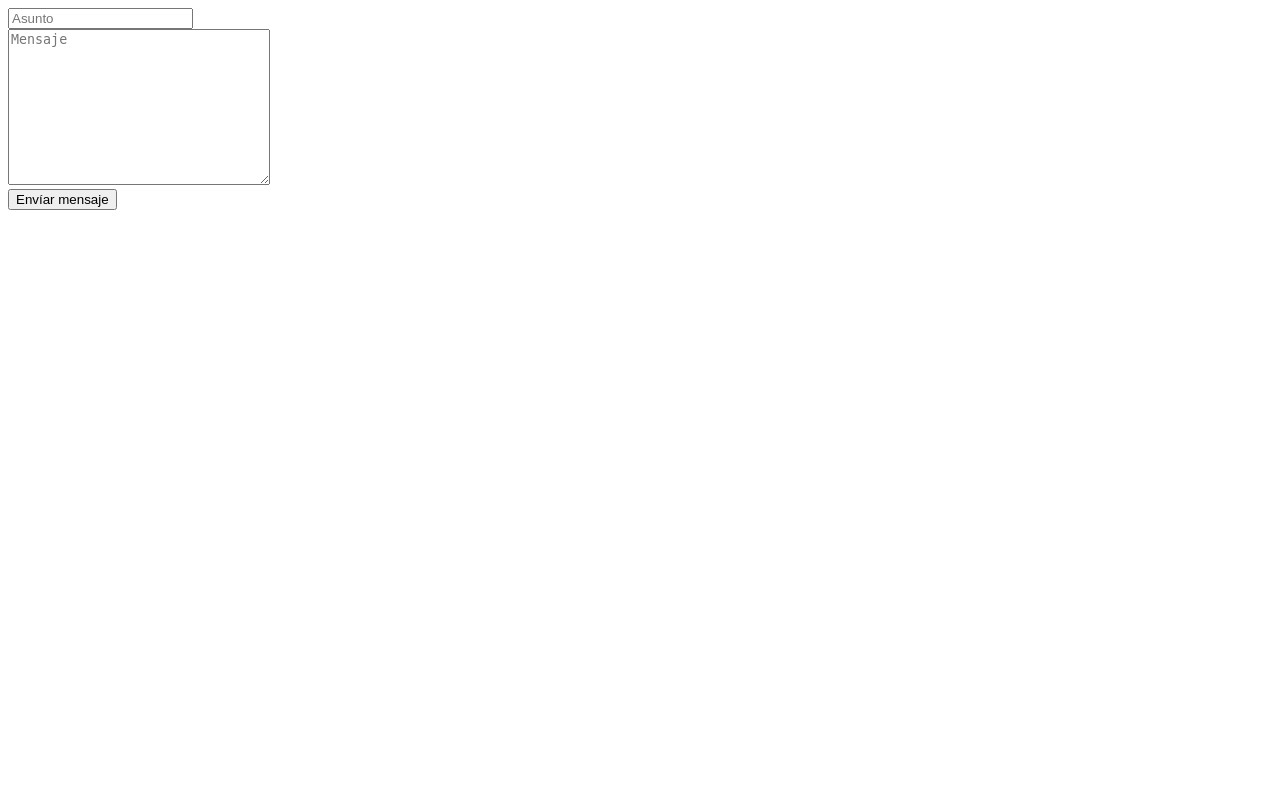
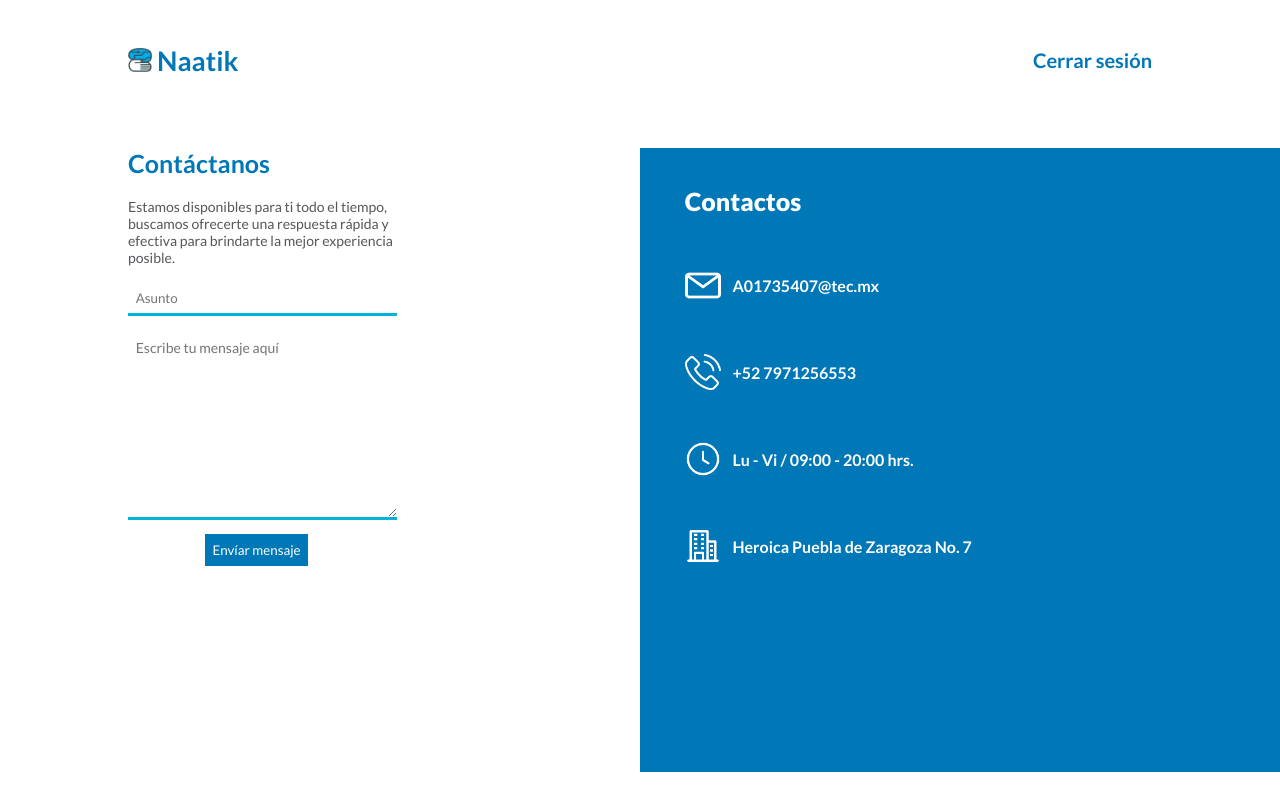
Before and after one commit to OscarEDiaz/NaatikFinal, a PHP site: page /contact.php in a window 1280 px wide. Run offline with PHP 8.4, Linux system fonts and the light colour scheme; a user stored in the database is signed in.

Commit message:
contacto_listo

```diff
--- a/SQL/clientes.sql
+++ b/SQL/clientes.sql
@@ -26,7 +26,7 @@ create table naatik_clientes(
     tieneServTelefono tinyint not null,
     tieneMulLineas tinyint not null,
     internetID int not null,
-    foreign key(servicioInternet) references naatik_tipoInternet(internetID),
+    foreign key(internetID) references naatik_tipoInternet(internetID),
     seguridadEnLinea tinyint not null,
     backupEnLinea tinyint not null,
     proteccionDispositivo tinyint not null,
@@ -34,10 +34,10 @@ create table naatik_clientes(
     streamingTV tinyint not null,
     streamingPeliculas tinyint not null,
     contratoID int not null,
-    foreign key(contrato) references naatik_tipoContrato(contratoID),
+    foreign key(contratoID) references naatik_tipoContrato(contratoID),
     facturaElectronica tinyint not null,
     pagoID int not null,
-    foreign key(metodoPago) references naatik_tipoPago(pagoID),
+    foreign key(pagoID) references naatik_tipoPago(pagoID),
     cargoMensual decimal(8, 2) not null,
     cargosTotales decimal(8,2) not null,
     abandono decimal(5, 2) not null,
--- a/contact.php
+++ b/contact.php
@@ -1,27 +1,90 @@
 <!DOCTYPE html>
+
+<?php
+    session_start();
+    if (!isset($_SESSION['email'])) {
+        header('Location: index.php');
+    }
+?>
+
 <html lang="en">
 <head>
     <meta charset="UTF-8">
     <meta http-equiv="X-UA-Compatible" content="IE=edge">
     <meta name="viewport" content="width=device-width, initial-scale=1.0">
+    <link rel="stylesheet" href="styles/contact.css">
+    <link rel="stylesheet" href="styles/global.css">
+    <link rel="preconnect" href="https://fonts.googleapis.com">
+    <link rel="preconnect" href="https://fonts.gstatic.com" crossorigin>
+    <link href="https://fonts.googleapis.com/css2?family=Lato:wght@300;400;700;900&display=swap" rel="stylesheet">
     <title>Contactanos</title>
 </head>
 <body>
-    <form action="contact.php" method="POST">
-        <input type="text" name="asunto" id="" placeholder="Asunto">
+
+    <nav class="menu-nav">
+        <div class="menu-nav-main">
+            <div class="menu-nav-header">
+                <img src="imgs/naatik-logo.png" alt="Logo Naatik" class="naatik-logo">
+                <h1 class="menu-nav-h1">Naatik</h1>
+            </div>
+            <form class="logout" action="menu.php" method="POST">
+                <button name="closeSesion" type="submit" class="end-session"><h2>Cerrar sesión</h2></button>
+            </form>
+            <?php
+                if(isset($_POST['closeSesion'])){
+                    session_destroy();
+                    header("Location: index.php");
+                }
+            ?>
+        </div>
+    </nav>
+
+    <div class="padre">
+        <div class="formulario">
+            <h3 class=contacto>Contáctanos</h3>
+            <p class="frase">Estamos disponibles para ti todo el tiempo,<br> buscamos ofrecerte una respuesta rápida y<br>  efectiva para brindarte la mejor experiencia<br> posible.</p>
+            <form action="contact.php" method="POST" class="form">
+                <input type="text" name="asunto" id="" placeholder="Asunto" class="asunto">
                 <?php
                     if(isset($_POST['asunto']) and empty($_POST['asunto']))
-                echo "<p> Porfavor ingrese un asunto </p>";
+                        echo "<p class='error1'> Porfavor ingrese un asunto </p>";
                 ?>
                 <br>
-        <textarea name="msg" id="" cols="30" rows="10" placeholder="Mensaje"></textarea>
+                <textarea class="area_texto" name="msg" id="" cols="30" rows="10" placeholder="Escribe tu mensaje aquí"></textarea>
                 <?php
                     if(isset($_POST['msg']) and empty($_POST['msg']))
-                echo "<p> Porfavor ingrese un mensaje </p>";
+                        echo "<p class='error2'> Porfavor ingrese un mensaje </p>";
                 ?>
                 <br>
-        <input type="submit" value="Envíar mensaje" name="submitted">
+                <input type="submit" value="Envíar mensaje" name="submitted" class="enviar">
             </form>
+        </div>
+
+            <div class="datos">
+                <h3 class="contacto_datos">Contactos</h3>
+
+                <div class="correo">
+                    <img src="imgs/correo.png" class="cont_img">
+                    <h4 class="cont_text">A01735407@tec.mx</h4>
+                </div>
+
+                <div class="telefono">
+                    <img src="imgs/telefono.png" class="tel_img">
+                    <h4 class="tel_text">+52 7971256553</h4>
+                </div>
+
+                <div class="horario">
+                    <img src="imgs/reloj.png" class="hor_img">
+                    <h4 class="hor_text">Lu - Vi / 09:00 - 20:00 hrs.</h4>
+                </div>
+
+                <div class="localizacion">
+                    <img src="imgs/edificio.png" class="loc_img">
+                    <h4 class="loc_text">Heroica Puebla de Zaragoza No. 7</h4>
+                </div>
+            </div>
+    </div>
+
     <?php
         if(isset($_POST['submitted']) and !(empty($_POST['asunto'])) and !(empty($_POST['mensaje']))){
             session_start();
--- a/styles/churn.css
+++ b/styles/churn.css
@@ -192,7 +192,7 @@ body {
     width: 90%;
     display: flex;
     flex-direction: column;
-    overflow: auto;
+    overflow-x: auto;
 }
 
 .churn-data-bar-main {
--- /dev/null
+++ b/styles/contact.css
@@ -0,0 +1,254 @@
+* {
+    margin: 0px;
+    padding: 0px;
+    font-family: 'Lato';
+    box-sizing: border-box;
+}
+
+/* ~~~~ [NAV BAR] ~~~~ */
+.menu-nav {
+    width: 100vw;
+    height: 15vh;
+    display: flex;
+    flex-direction: row;
+    font-size: 18px;
+    align-items: center;
+    position: relative;
+    justify-content: center;
+}
+
+.menu-nav-main {
+    width: 80%;
+    display: flex;
+    flex-direction: row;
+    justify-content: space-between;
+    align-items: center;
+}
+
+.menu-nav-header {
+    display: flex;
+    flex-direction: row;
+    justify-content: center;
+    align-items: center;
+    height: 28px;
+}
+
+.menu-nav-h1 {
+    color: #0077B6;
+}
+
+.logout {
+    text-decoration: none;
+    color: #00B4D8;
+}
+
+.logout:hover,
+.logout:focus {
+    color: rgb(255, 43, 43);
+}
+
+.naatik-logo {
+    margin-right: 5px;
+    width: 24px;
+    height: 24px;
+}
+
+/* Contenedro padre */
+.padre {
+    width: 100vw;
+    height: 85vh;
+    display: flex;
+    position: absolute;
+    background-color: #ffffff;
+    text-align: center;
+    z-index: 1;
+}
+
+
+/* Formulario */
+.formulario {
+    background-color: #ffffff;
+    height: 78vh;
+    margin-top: 3.5vh;
+    width: 40%;
+    /* display: flex; */
+    /* display: flex;
+    align-items: center;
+    justify-content: center; */
+}
+
+form {
+    align-items: left;
+    text-align: left;
+}
+
+.form {
+    margin-left:25%;
+}
+
+.asunto {
+    /* margin-bottom: 5%; */
+    margin-top:4%;
+    padding: 2%;
+    width: 70%;
+    border-top: none;
+    border-bottom: solid #00B4D8;
+    border-left: none;
+    border-right: none;
+    align-items: left;
+    background-color: #ffffff;
+}
+
+.enviar {
+    margin-top: 3%;
+    color: #ffffff;
+    width:auto;
+    /* margin-left: 25%; */
+    display: flex;
+    align-items: center;
+    justify-content: center;
+    padding: 2%;
+    margin-left: 20%;
+    border: none;
+    background-color: #0077B6;
+}
+
+.contacto {
+    color: #0077B6;
+    font-size: 25px;
+    margin-left: 0%;
+    width: 50%;
+    margin-left: 25%;
+    text-align: left;
+}
+
+.frase {
+    text-align: left;
+    font-size: 14px;
+    width: 70%;
+    margin-left: 25%;
+    color:#56565B;
+    margin-top: 4%;
+}
+
+.area_texto {
+    width: 70%;
+    height: auto;
+    padding:2%;
+    margin-top: 4%;
+    border-top: none;
+    border-bottom: solid #00B4D8;
+    border-left: none;
+    border-right: none;
+    font-size: 14px;
+}
+
+/* Fondo */
+.fondo {
+    background-color: red;
+    width: 50%;
+    height: 50%;
+    position: relative;
+    z-index: 5;
+}
+
+
+/* Datos */
+.datos {
+    background-color: #0077B6;
+    height: 78vh;
+    width: 50%;
+    margin-left: auto;
+    margin-right: 0%;
+    margin-top: 3.5vh;
+    /* display: flex; */
+    align-items: center;
+    justify-content: center;
+    position: relative;
+    z-index: 20;
+}
+
+.contacto_datos {
+    font-size: 25px;
+    color: #ffffff;
+    font-weight: 1000;
+    text-align: left;
+    padding-left: 7%;
+    padding-top: 6%;
+}
+
+/* Contenido datos */
+.correo {
+    display: flex;
+    margin-top: 8%;
+    margin-left: 7%;
+    align-items: center;
+}
+
+.cont_img {
+    width: 6%;
+    margin-right: 2%;
+}
+
+.cont_text {
+    color: #ffffff;
+}
+
+.telefono {
+    display: flex;
+    margin-top: 8%;
+    margin-left: 7%;
+    align-items: center;
+}
+
+.tel_img{
+    width: 6%;
+    margin-right: 2%;
+}
+
+.tel_text{
+    color: #ffffff;
+}
+
+.horario {
+    display: flex;
+    margin-top: 8%;
+    margin-left: 7%;
+    align-items: center;
+}
+
+.hor_img{
+    width: 6%;
+    margin-right: 2%;
+}
+
+.hor_text{
+    color: #ffffff;
+}
+
+.localizacion {
+    display: flex;
+    margin-top: 8%;
+    margin-left: 7%;
+    align-items: center;
+}
+
+.loc_img{
+    width: 6%;
+    margin-right: 2%;
+}
+
+.loc_text{
+    color: #ffffff;
+}
+
+/* Errores contacto */
+.error1 {
+    color: red;
+    font-size: 14px;
+}
+
+.error2 {
+    color: red;
+    font-size: 14px;
+}
```
Also changed, not shown: PHP/credentials.php (+7 -1 lines), imgs/correo.png (added), imgs/edificio.png (added), imgs/reloj.png (added), imgs/telefono.png (added). Lines whose indentation alone changed are shown as unchanged.
